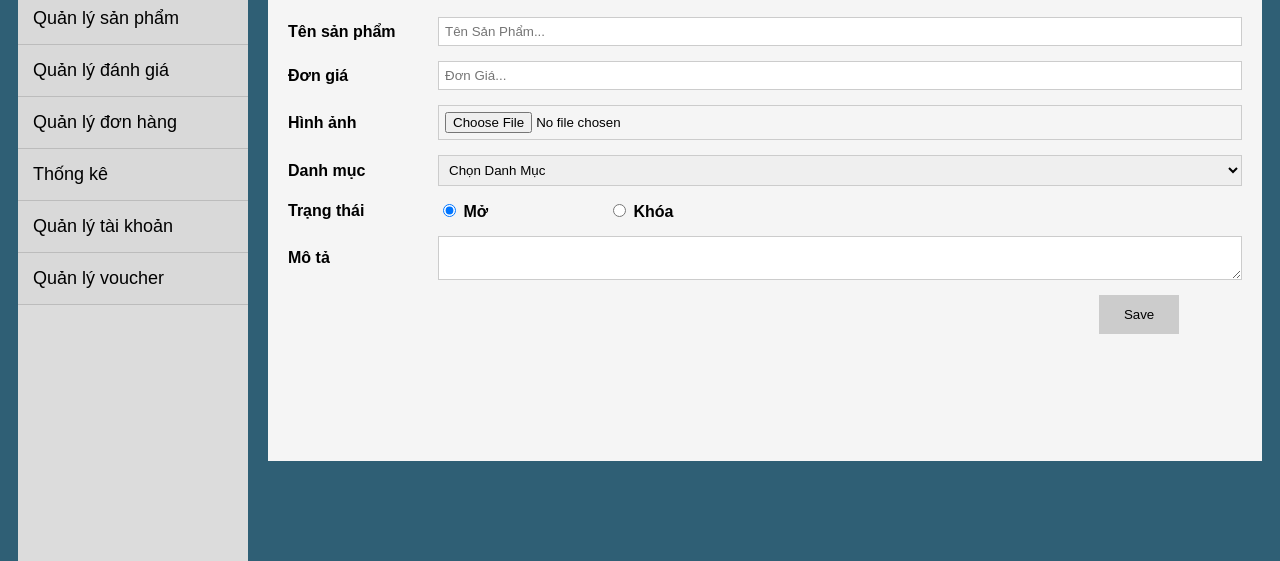
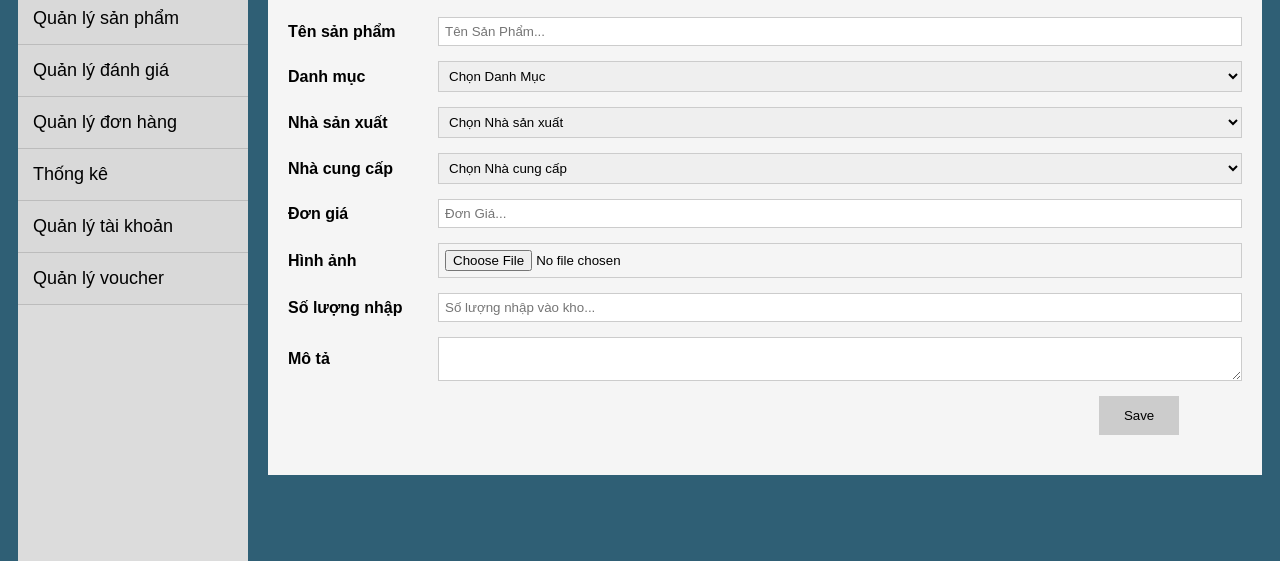
Before and after one commit to Hker2105/SE-397H, a plain HTML site: page Admin/add_product.html in a window 1280 px wide. Shown: the part 256-817 px from the top of the page. Drawn offline with Linux system fonts and the light colour scheme; a script that the page names is missing.

Commit message:
Update add_product.html

```diff
--- a/Admin/add_product.html
+++ b/Admin/add_product.html
@@ -123,35 +123,46 @@
         <div class="content-header">Add New Product</div>
 
         <div class="form-container">
-            <form>
+            <form id="addProductForm">
                 <div class="form-group">
                     <label>Tên sản phẩm</label>
-                    <input type="text" placeholder="Tên Sản Phẩm...">
+                    <input type="text" id="TenSP" placeholder="Tên Sản Phẩm...">
+                </div>
+
+                <div class="form-group">
+                    <label>Danh mục</label>
+                    <select id="MaDM">
+                        <option value="">Chọn Danh Mục</option>
+                    </select>
+                </div>
+
+                <div class="form-group">
+                    <label>Nhà sản xuất</label>
+                    <select id="MaHang">
+                        <option value="">Chọn Nhà sản xuất</option>
+                    </select>
+                </div>
+
+                <div class="form-group">
+                    <label>Nhà cung cấp</label>
+                    <select id="MaNCC">
+                        <option value="">Chọn Nhà cung cấp</option>
+                    </select>
                 </div>
 
                 <div class="form-group">
                     <label>Đơn giá</label>
-                    <input type="text" placeholder="Đơn Giá...">
+                    <input type="number" id="Gia" placeholder="Đơn Giá...">
                 </div>
 
                 <div class="form-group">
                     <label>Hình ảnh</label>
-                    <input type="file">
+                    <input type="file" id="HinhAnh" accept="image/*">
                 </div>
 
                 <div class="form-group">
-                    <label>Danh mục</label>
-                    <select>
-                        <option>Chọn Danh Mục</option>
-                    </select>
-                </div>
-
-                <div class="form-group">
-                    <label>Trạng thái</label>
-                    <div class="radio-group">
-                        <label><input type="radio" name="status" checked> Mở</label>
-                        <label><input type="radio" name="status"> Khóa</label>
-                    </div>
+                    <label>Số lượng nhập</label>
+                    <input type="number" id="SoLuongTon" placeholder="Số lượng nhập vào kho...">
                 </div>
 
                 <div class="form-group">
@@ -159,7 +170,7 @@
                     <textarea id="editor"></textarea>
                 </div>
 
-                <button class="btn-save">Save</button>
+                <button type="submit" class="btn-save">Save</button>
             </form>
         </div>
     </div>
@@ -171,5 +182,6 @@
     });
 </script>
 <script src="/Asset/Js/admin.js"></script>
+<script src="/Asset/Js/admin_add-product.js"></script>
 </body>
 </html>
```
